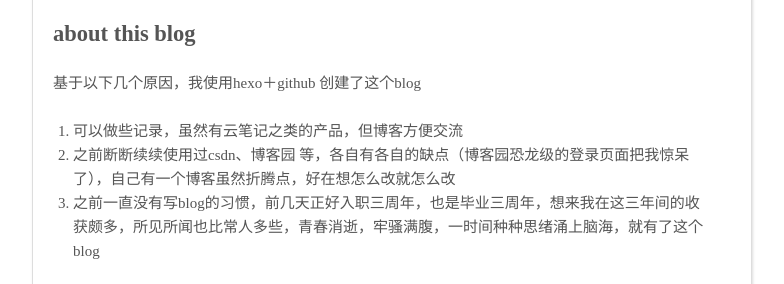
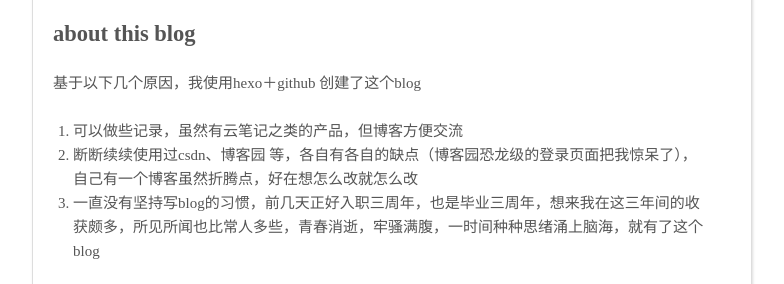
Before and after one commit to kevinbl/kevinbl, a plain HTML site: page 2016/07/20/about/index.html in a window 1280 px wide. Shown: the part 507-791 px from the top of the page, without its empty margins (248-1032 px from the left). Drawn offline with nearby package versions, Linux system fonts and the light colour scheme.

Commit message:
Site updated: 2016-07-21 00:34:25

```diff
--- a/2016/07/20/about/index.html
+++ b/2016/07/20/about/index.html
@@ -8,8 +8,8 @@
   <meta name="description" content="about this blog基于以下几个原因，我使用hexo＋github 创建了这个blog
 
 可以做些记录，虽然有云笔记之类的产品，但博客方便交流
-之前断断续续使用过csdn、博客园 等，各自有各自的缺点（博客园恐龙级的登录页面把我惊呆了），自己有一个博客虽然折腾点，好在想怎么改就怎么改
-之前一直没有写blog的习惯，前几天正好入职三周年，也是毕业三周年，想来我在这三年间的收获颇多，所见所闻">
+断断续续使用过csdn、博客园 等，各自有各自的缺点（博客园恐龙级的登录页面把我惊呆了），自己有一个博客虽然折腾点，好在想怎么改就怎么改
+一直没有坚持写blog的习惯，前几天正好入职三周年，也是毕业三周年，想来我在这三年间的收获颇多，所见所闻也比">
 <meta property="og:type" content="article">
 <meta property="og:title" content="about this blog && me">
 <meta property="og:url" content="http://yoursite.com/2016/07/20/about/index.html">
@@ -17,16 +17,16 @@
 <meta property="og:description" content="about this blog基于以下几个原因，我使用hexo＋github 创建了这个blog
 
 可以做些记录，虽然有云笔记之类的产品，但博客方便交流
-之前断断续续使用过csdn、博客园 等，各自有各自的缺点（博客园恐龙级的登录页面把我惊呆了），自己有一个博客虽然折腾点，好在想怎么改就怎么改
-之前一直没有写blog的习惯，前几天正好入职三周年，也是毕业三周年，想来我在这三年间的收获颇多，所见所闻">
-<meta property="og:updated_time" content="2016-07-20T15:54:20.000Z">
+断断续续使用过csdn、博客园 等，各自有各自的缺点（博客园恐龙级的登录页面把我惊呆了），自己有一个博客虽然折腾点，好在想怎么改就怎么改
+一直没有坚持写blog的习惯，前几天正好入职三周年，也是毕业三周年，想来我在这三年间的收获颇多，所见所闻也比">
+<meta property="og:updated_time" content="2016-07-20T16:30:41.000Z">
 <meta name="twitter:card" content="summary">
 <meta name="twitter:title" content="about this blog && me">
 <meta name="twitter:description" content="about this blog基于以下几个原因，我使用hexo＋github 创建了这个blog
 
 可以做些记录，虽然有云笔记之类的产品，但博客方便交流
-之前断断续续使用过csdn、博客园 等，各自有各自的缺点（博客园恐龙级的登录页面把我惊呆了），自己有一个博客虽然折腾点，好在想怎么改就怎么改
-之前一直没有写blog的习惯，前几天正好入职三周年，也是毕业三周年，想来我在这三年间的收获颇多，所见所闻">
+断断续续使用过csdn、博客园 等，各自有各自的缺点（博客园恐龙级的登录页面把我惊呆了），自己有一个博客虽然折腾点，好在想怎么改就怎么改
+一直没有坚持写blog的习惯，前几天正好入职三周年，也是毕业三周年，想来我在这三年间的收获颇多，所见所闻也比">
 
     <link rel="alternative" href="/atom.xml" title="foolish" type="application/atom+xml">
 
@@ -99,8 +99,8 @@
         <h2 id="about-this-blog"><a href="#about-this-blog" class="headerlink" title="about this blog"></a>about this blog</h2><p>基于以下几个原因，我使用hexo＋github 创建了这个blog</p>
 <ol>
 <li>可以做些记录，虽然有云笔记之类的产品，但博客方便交流</li>
-<li>之前断断续续使用过csdn、博客园 等，各自有各自的缺点（博客园恐龙级的登录页面把我惊呆了），自己有一个博客虽然折腾点，好在想怎么改就怎么改</li>
-<li>之前一直没有写blog的习惯，前几天正好入职三周年，也是毕业三周年，想来我在这三年间的收获颇多，所见所闻也比常人多些，青春消逝，牢骚满腹，一时间种种思绪涌上脑海，就有了这个blog</li>
+<li>断断续续使用过csdn、博客园 等，各自有各自的缺点（博客园恐龙级的登录页面把我惊呆了），自己有一个博客虽然折腾点，好在想怎么改就怎么改</li>
+<li>一直没有坚持写blog的习惯，前几天正好入职三周年，也是毕业三周年，想来我在这三年间的收获颇多，所见所闻也比常人多些，青春消逝，牢骚满腹，一时间种种思绪涌上脑海，就有了这个blog</li>
 </ol>
 <h2 id="about-me"><a href="#about-me" class="headerlink" title="about me"></a>about me</h2>
 
```
Also changed, not shown: index.html (+2 -2 lines).
